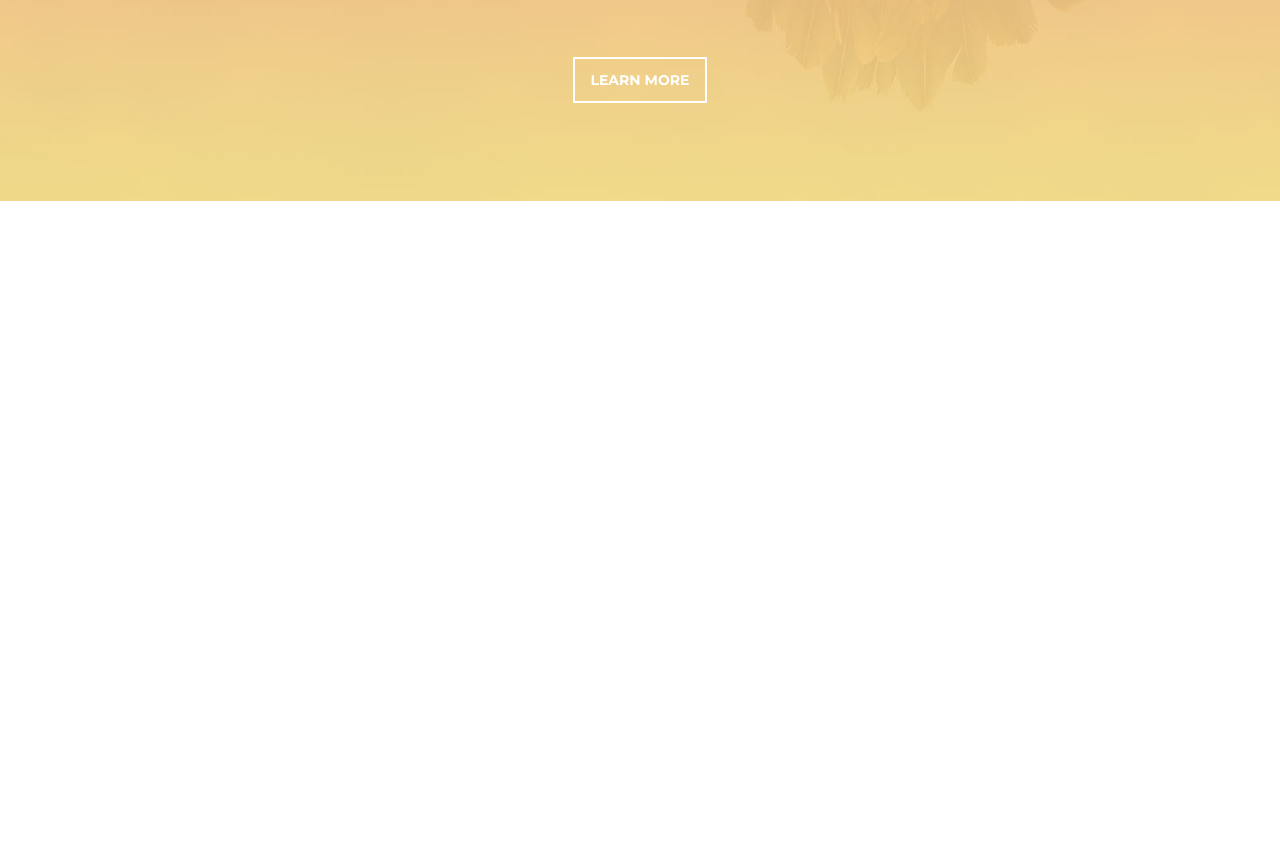
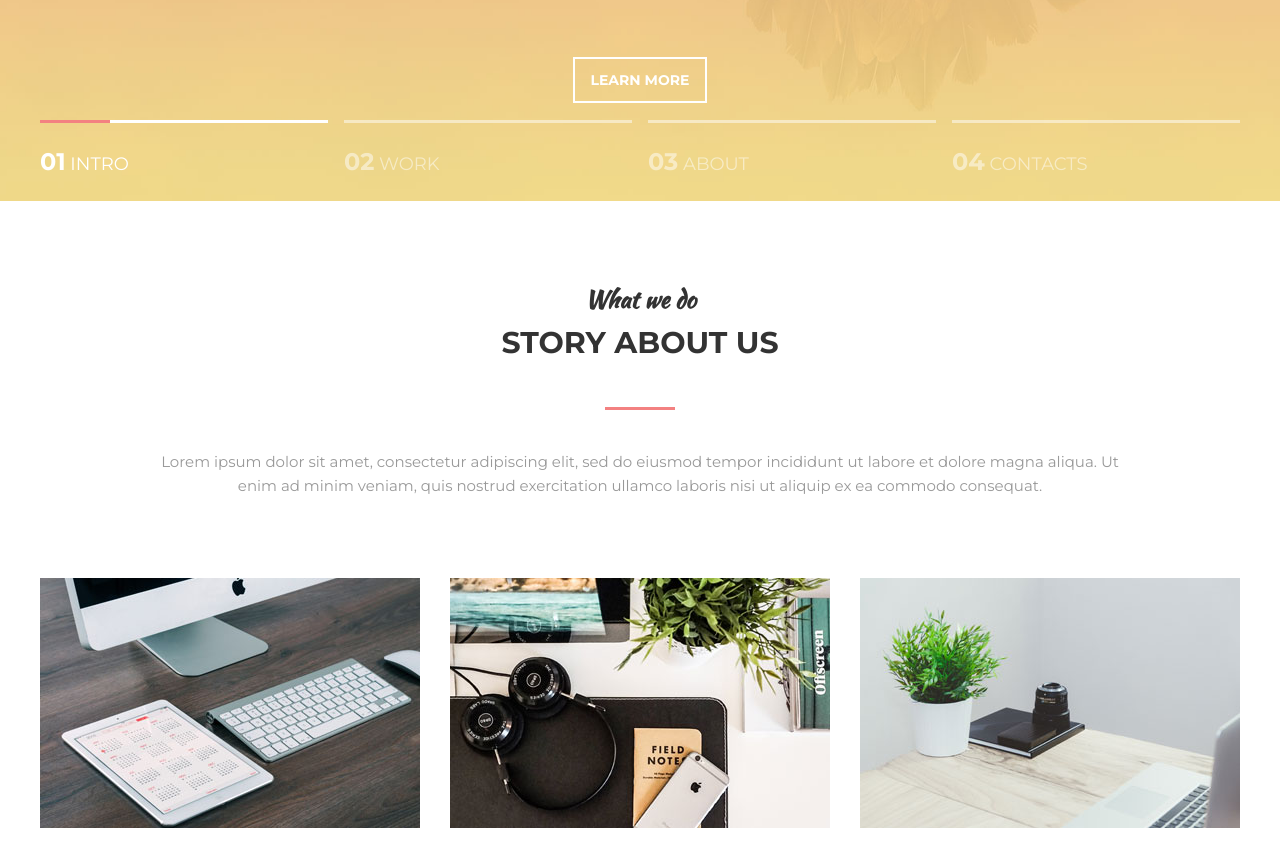
Before and after one commit to StrizhEvgeniy/Web_front_IS-20, a plain HTML site: page index.html in a window 1280 px wide. Shown: the part 599-1466 px from the top of the page. Before the commit the page ends 800 px from the top, so only its background shows below. Drawn offline with Linux system fonts and the light colour scheme.

Commit message:
Revert "s"
This reverts commit 45836aabb0861c794508fb5b64022345cc3300b7.

```diff
--- a/assets/css/style.css
+++ b/assets/css/style.css
@@ -21,6 +21,10 @@ h1, h2, h3, h4, h5, h6 {
     width: 100%;
     max-width: 1200px;
     margin: 0 auto;
+}
+
+.container__child {
+    padding: 80px 0;
 }
 
 
@@ -115,7 +119,8 @@ h1, h2, h3, h4, h5, h6 {
     transition: color .1s linear;
 }
 
-.nav__link:hover {
+.nav__link:hover,
+.nav__link.active {
     color: #fce38a;
 }
 
@@ -136,7 +141,8 @@ h1, h2, h3, h4, h5, h6 {
     transition: opacity .1s linear;
 }
 
-.nav__link:hover::after {
+.nav__link:hover::after,
+.nav__link.active::after {
     opacity: 1;
 }
 
@@ -163,3 +169,135 @@ h1, h2, h3, h4, h5, h6 {
     background-color: #fff;
     color: #333;
 }
+
+
+/* Slider */
+.slider {
+    width: 100%;
+    max-width: 1200px;
+    margin: 0 auto;
+
+    position: absolute;
+    bottom: 0;
+    z-index: 1;
+}
+
+.slider__inner {
+    display: flex;
+    justify-content: space-between;
+}
+
+.slider__item {
+    width: 24%;
+    padding: 20px 0;
+    position: relative;
+
+    border-top: 3px solid #fff;
+
+    opacity: .5;
+
+    color: #fff;
+    font-size: 18px;
+    text-transform: uppercase;
+}
+
+.slider__num {
+    font-weight: 700;
+    font-size: 24px;
+}
+
+.slider__item.active {
+    opacity: 1;
+}
+
+.slider__item.active::before {
+    content: "";
+    display: block;
+    width: 70px;
+    height: 3px;
+
+    background-color: #f38181;
+
+    position: absolute;
+    top: -3px;
+    left: 0;
+    z-index: 1;
+}
+
+
+/* Section */
+/*.section__about {
+    padding: 80px 0;
+}*/
+
+.section__header {
+    width: 100%;
+    max-width: 960px;
+    margin: 0 auto 80px;
+
+    text-align: center;
+}
+
+.section__suptitle {
+    font-family: 'Kaushan Script', cursive;
+    font-size: 24px;
+    color: #333;
+}
+
+.section__title {
+    font-weight: 700;
+    font-size: 30px;
+    color: #333;
+    text-transform: uppercase;
+}
+
+.section__title::after {
+    content: "";
+    display: block;
+    width: 70px;
+    height: 3px;
+    margin: 40px auto;
+
+    background-color: #f38181;
+}
+
+.section__text {
+    font-size: 15px;
+    color: #999;
+}
+
+
+/* About */
+.about__pictures {
+    display: flex;
+    justify-content: space-between;
+}
+
+.about__pictures__item {
+    width: 380px;
+
+    background-color: #95e1d3;
+}
+
+.about__pictures__item:hover
+.about__pictures__img {
+    transform: translate3d(
+        -10px,-10px,0);
+}
+
+.about__pictures__item:hover
+.about__pictures__img img {
+    opacity: .1;
+}
+
+.about__pictures__img {
+    background: linear-gradient(
+        #f38181,#fce38a);
+
+    transition: transform .2s linear;
+}
+
+.about__pictures__img img {
+    display: block;
+    transition: opacity .2s linear;
+}
--- a/index.html
+++ b/index.html
@@ -6,7 +6,7 @@
     <link href="https://fonts.googleapis.com/css2?family=Kaushan+Script&family=Montserrat:wght@400;700&display=swap" rel="stylesheet">
     <meta http-equiv="X-UA-Compatible" content="IE=edge">
     <meta name="viewport" content="width=device-width, initial-scale=1.0">
-    <title>Document</title>
+    <title>MoGo</title>
 </head>
 <body>
     <header class="header">
@@ -15,7 +15,7 @@
                 <div class="header__logo">MoGo</div>
 
                 <nav class="nav">
-                    <a class="nav__link" href="#">About</a>
+                    <a class="nav__link active" href="#">About</a>
                     <a class="nav__link" href="#">Service</a>
                     <a class="nav__link" href="#">Work</a>
                     <a class="nav__link" href="#">Blog</a>
@@ -33,7 +33,64 @@
 
                 <a class="btn" href="#">learn more</a>
             </div>
-        </div>
+
+            <div class="slider">
+                <div class="slider__inner">
+                    <div class="slider__item active">
+                        <span class="slider__num">01</span>
+                        intro
+                    </div>
+                    <div class="slider__item">
+                        <span class="slider__num">02</span>
+                        work
+                    </div>
+                    <div class="slider__item">
+                        <span class="slider__num">03</span>
+                        about
+                    </div>
+                    <div class="slider__item">
+                        <span class="slider__num">04</span>
+                        contacts
+                    </div>
+                </div>
+            </div>
+        </div> <!--/container-->
+    </div> <!--/intro-->
+
+    <div class="sections">
+        <section class="section__about">
+            <div class="container">
+                <div class="container__child">
+                    <div class="section__header">
+                        <h3 class="section__suptitle">What we do</h3>
+                        <h2 class="section__title">story about us</h2>
+                        <div class="section__text">Lorem ipsum dolor sit amet, consectetur adipiscing
+                            elit, sed do eiusmod tempor incididunt ut labore et dolore magna aliqua.
+                            Ut enim ad minim veniam, quis nostrud exercitation ullamco laboris nisi
+                            ut aliquip ex ea commodo consequat. </div>
+                    </div>
+
+                    <div class="about__pictures">
+                        <div class="about__pictures__item">
+                            <div class="about__pictures__img">
+                                <img src="assets/images/about/1.jpg" alt="">
+                            </div>
+                        </div>
+                        <div class="about__pictures__item">
+                            <div class="about__pictures__img">
+                                <img src="assets/images/about/2.jpg" alt="">
+                            </div>
+                        </div>
+                        <div class="about__pictures__item">
+                            <div class="about__pictures__img">
+                                <img src="assets/images/about/3.jpg" alt="">
+                            </div>
+                        </div>
+                    </div>
+                </div>
+            </div>
+        </section>
     </div>
+
 </body>
 </html>
```
Also changed, not shown: assets/images/about/1.jpg (added), assets/images/about/2.jpg (added), assets/images/about/3.jpg (added).
